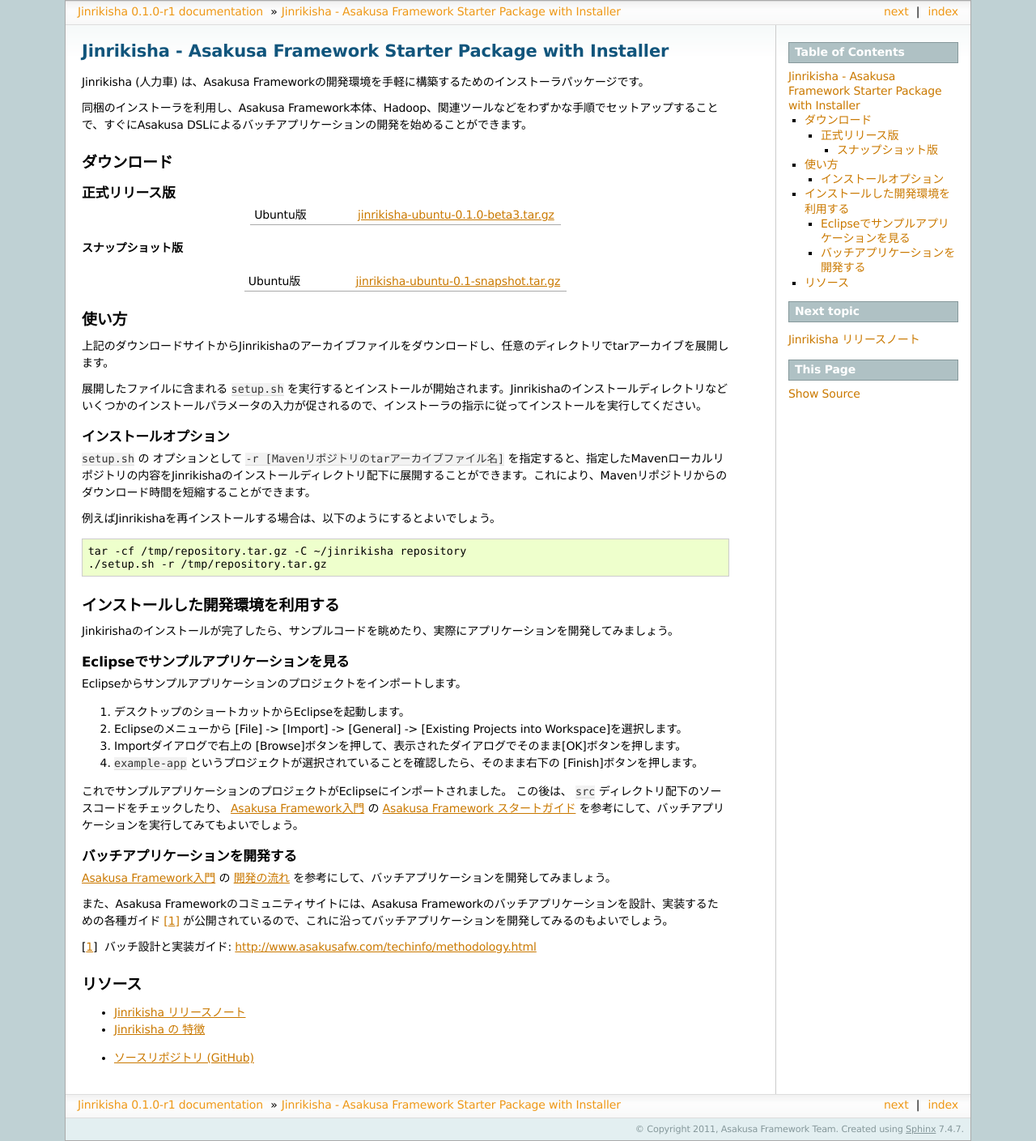
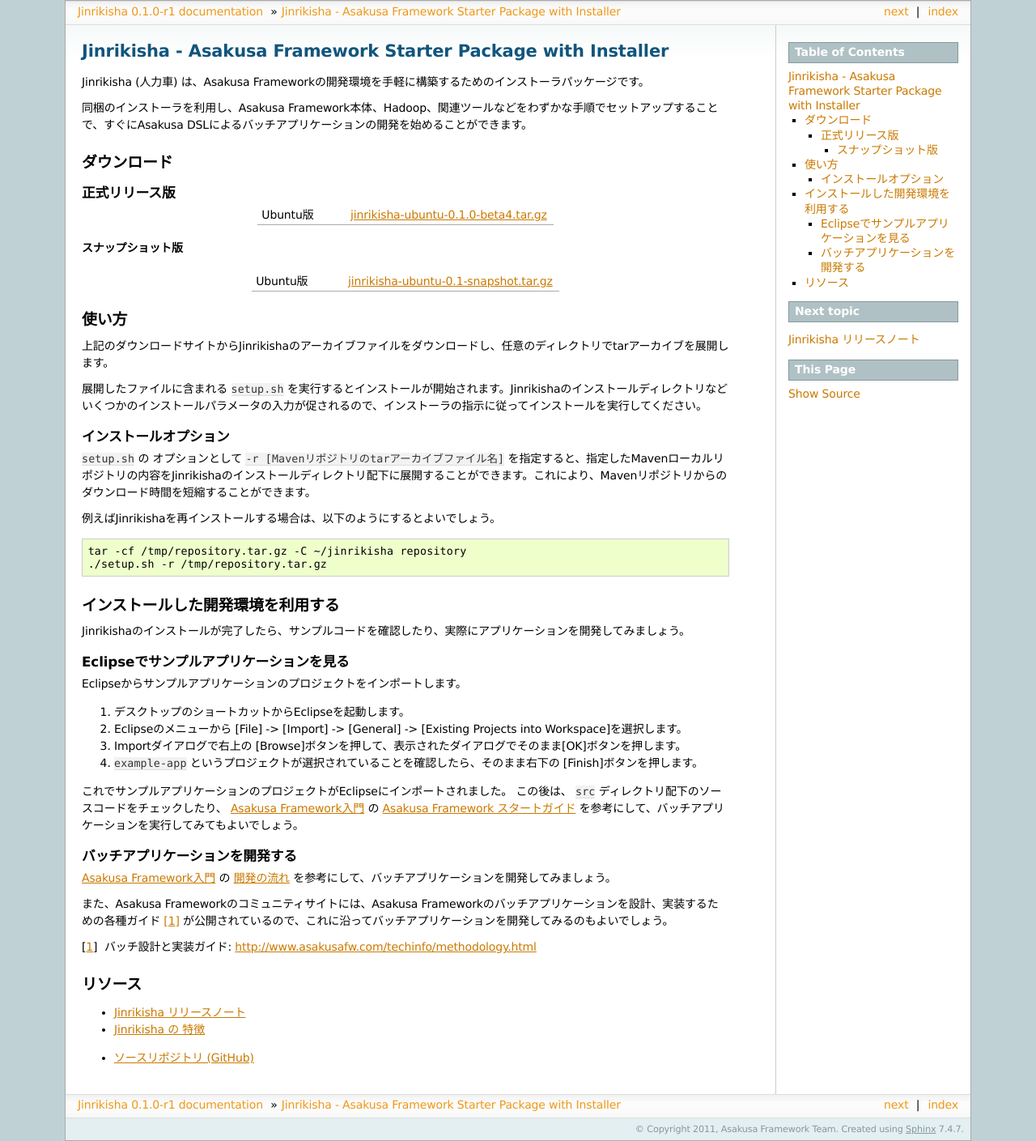
Before and after one commit to asakusafw/asakusafw-starter, a Sphinx documentation site: the page built from jinrikisha/docs/ja/source/index.rst, in a window 1280 px wide. Shown: the whole page at 81% size. Built offline with Sphinx 7.4.7, drawn with Linux system fonts in a browser that asks for light colours; formulas are drawn with MathJax 3.

Commit message:
Modified version and minor correction of document.

```diff
--- a/jinrikisha/docs/ja/source/index.rst
+++ b/jinrikisha/docs/ja/source/index.rst
@@ -11,17 +11,17 @@
 正式リリース版
 --------------
 ..  list-table::
-    :widths: 5 10
+    :widths: 3 7
 
     * - Ubuntu版
-      - `jinrikisha-ubuntu-0.1.0-beta3.tar.gz`_
+      - `jinrikisha-ubuntu-0.1.0-beta4.tar.gz`_
 
-..  _`jinrikisha-ubuntu-0.1.0-beta3.tar.gz`: http://www.asakusafw.com/download/jinrikisha/ubuntu/jinrikisha-ubuntu-0.1.0-beta3.tar.gz
+..  _`jinrikisha-ubuntu-0.1.0-beta4.tar.gz`: http://www.asakusafw.com/download/jinrikisha/ubuntu/jinrikisha-ubuntu-0.1.0-beta4.tar.gz
 
 スナップショット版
 ~~~~~~~~~~~~~~~~~~
 ..  list-table::
-    :widths: 5 10
+    :widths: 3 7
 
     * - Ubuntu版
       - `jinrikisha-ubuntu-0.1-snapshot.tar.gz`_
@@ -48,7 +48,7 @@
 
 インストールした開発環境を利用する
 ==================================
-Jinkirishaのインストールが完了したら、サンプルコードを眺めたり、実際にアプリケーションを開発してみましょう。
+Jinrikishaのインストールが完了したら、サンプルコードを確認したり、実際にアプリケーションを開発してみましょう。
 
 Eclipseでサンプルアプリケーションを見る
 ---------------------------------------
```
